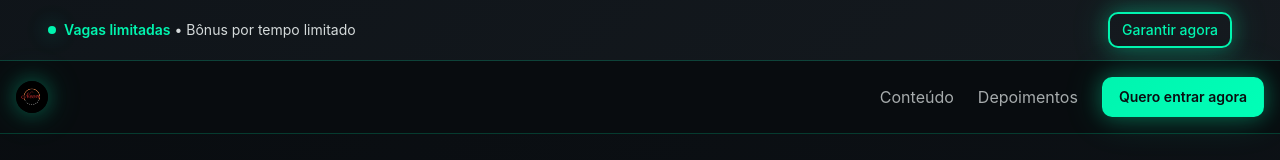
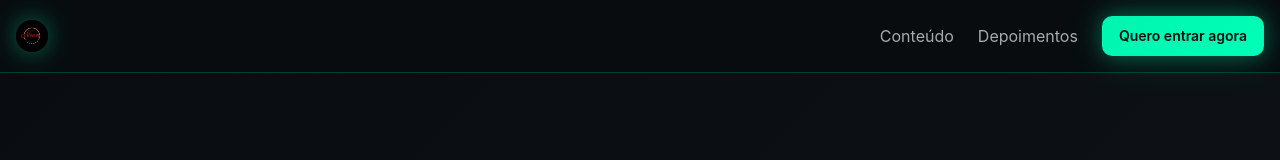
Before and after one commit to MarcusDagostini04/electric-neon-flow, a React (Vite) app: page / in a window 1280 px wide. Shown: the top 160 px of the page. Built offline with nearby package versions, Linux system fonts and the light colour scheme.

Commit message:
sem aba de bonus limitado

```diff
--- a/src/pages/Index.tsx
+++ b/src/pages/Index.tsx
@@ -19,7 +19,6 @@ import MobileFloatingButton from "@/components/MobileFloatingButton"
 const Index = () => {
   return (
     <div className="min-h-screen bg-background">
-      <TopStrip />
       <Navigation />
       <main>
         <Hero />
```
